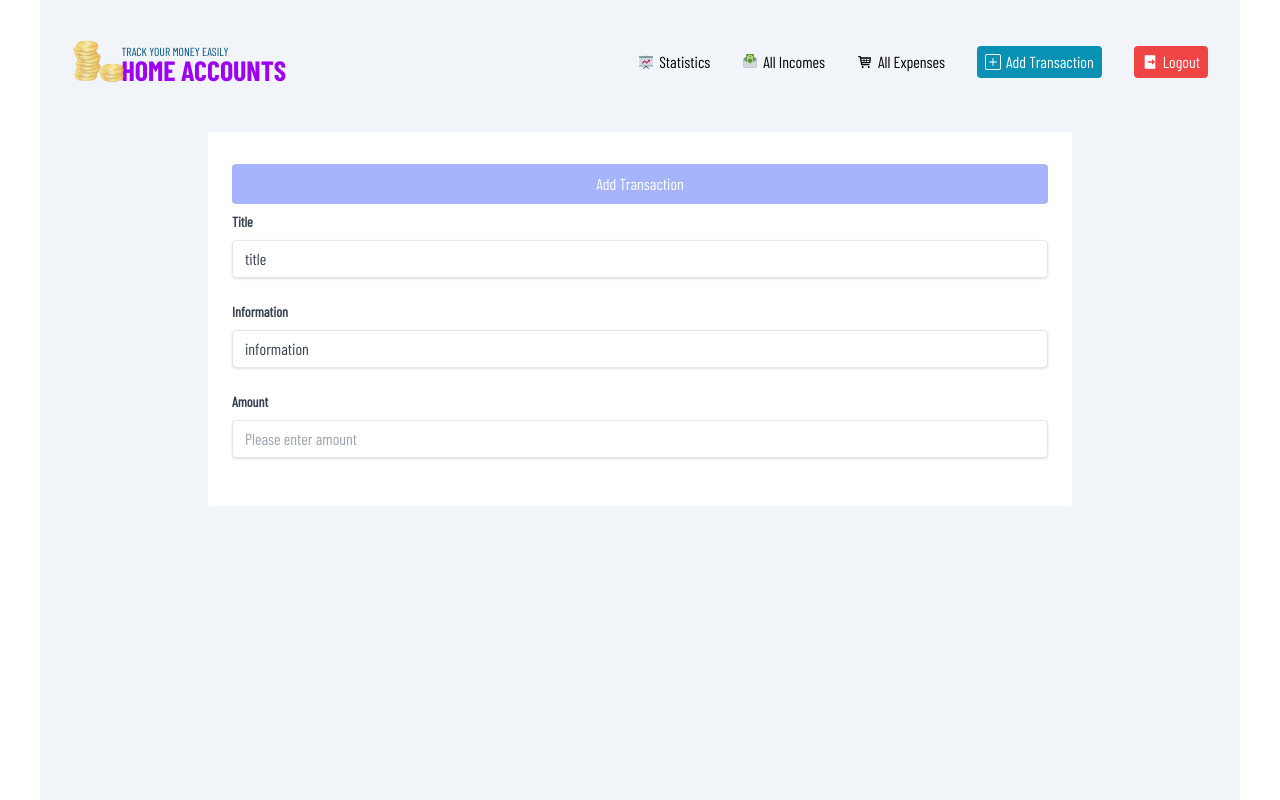
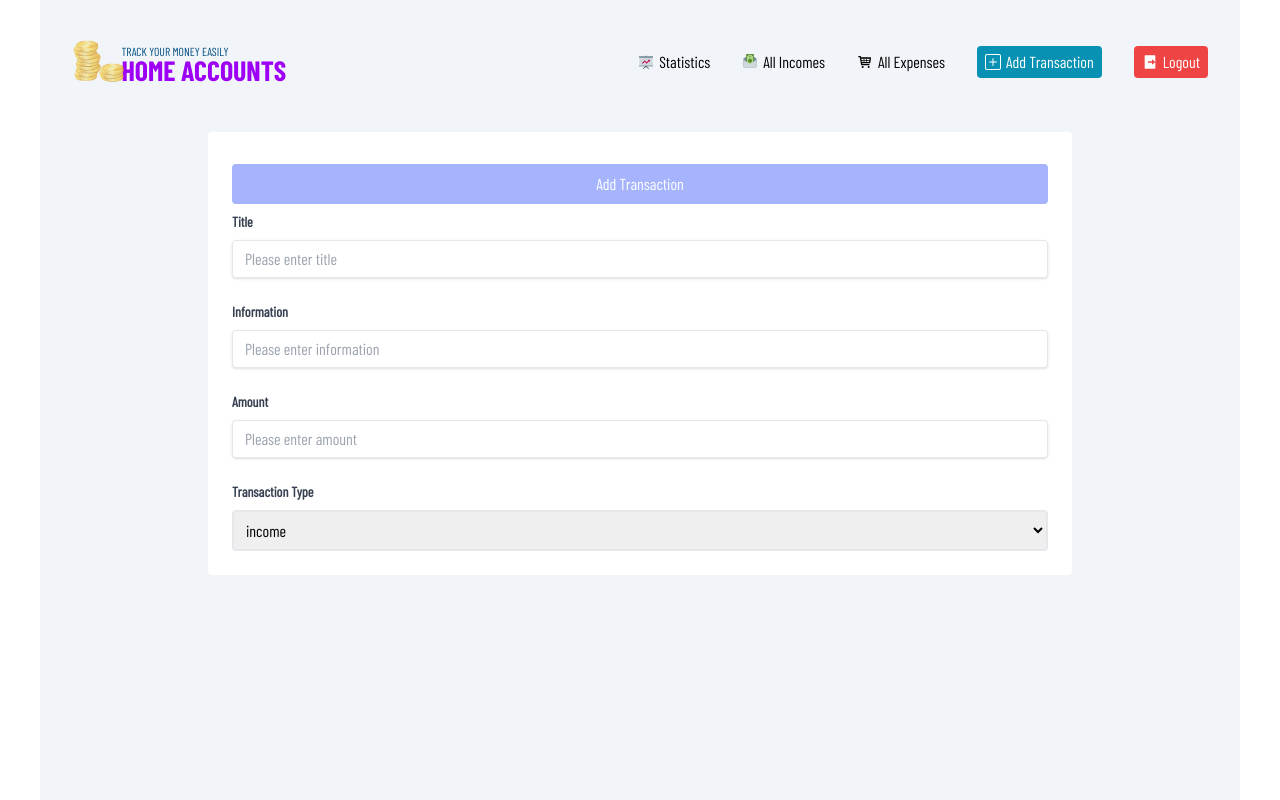
Before and after one commit to ajkacca457/home_accounts, a React (Create React App) app in the folder client/: page /dashboard/add-transaction in a window 1280 px wide. Built offline with nearby package versions, Linux system fonts and the light colour scheme; sample sign-in values are in the browser's storage.

Commit message:
update form component

```diff
--- a/client/src/components/AddForm.js
+++ b/client/src/components/AddForm.js
@@ -1,7 +1,17 @@
-import React from 'react'
+import React, { useState } from 'react'
 import FormRow from './FormRow'
 
 const AddForm = () => {
+
+    const initialValues= {
+        type:"income",
+        title:"",
+        information:"",
+        amount:"",
+    }
+
+
+    const [formvalues,setFormValues]= useState(initialValues);
 
 const handleSubmit=(e)=>{
     e.preventDefault();
@@ -9,15 +19,20 @@ const handleSubmit=(e)=>{
 }
 
 const handleChange=(e)=>{
-    console.log(e.target.value);
+    setFormValues({...formvalues,[e.target.name]:e.target.value});
+    console.log(formvalues);
 }
 
   return (
     <form onSubmit={handleSubmit}>
-        <FormRow type={"text"} name={"title"} value={"title"} labelText={"Title"} placeholderText={"Please enter title"} handleChange={handleChange}  />
-        <FormRow type={"text"} name={"information"} value={"information"} labelText={"Information"} placeholderText={"Please enter information"} handleChange={handleChange}  />
-        <FormRow type={"number"} name={"amount"} value={"amount"} labelText={"Amount"} placeholderText={"Please enter amount"} handleChange={handleChange}  />
-
+        <FormRow type={"text"} name={"title"} value={formvalues.title} labelText={"Title"} placeholderText={"Please enter title"} handleChange={handleChange}  />
+        <FormRow type={"text"} name={"information"} value={formvalues.information} labelText={"Information"} placeholderText={"Please enter information"} handleChange={handleChange}  />
+        <FormRow type={"number"} name={"amount"} value={formvalues.amount} labelText={"Amount"} placeholderText={"Please enter amount"} handleChange={handleChange}/>
+        <label htmlFor="type" className="block text-gray-700 text-sm font-bold mb-2">Transaction Type</label>
+        <select name="type" id="type" value={formvalues.type} onChange={handleChange} className="w-full py-2 px-2 border-2 rounded ">
+           <option value="income">income</option>
+           <option value="expense">expense</option>
+        </select>
     </form>
   )
 }
```
